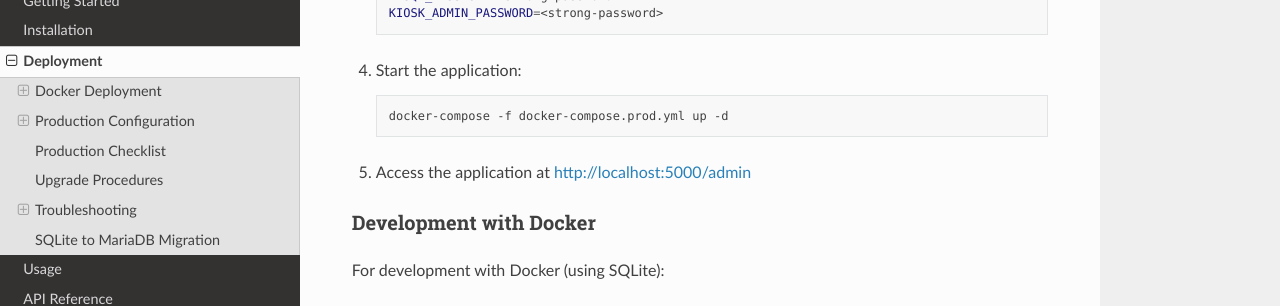
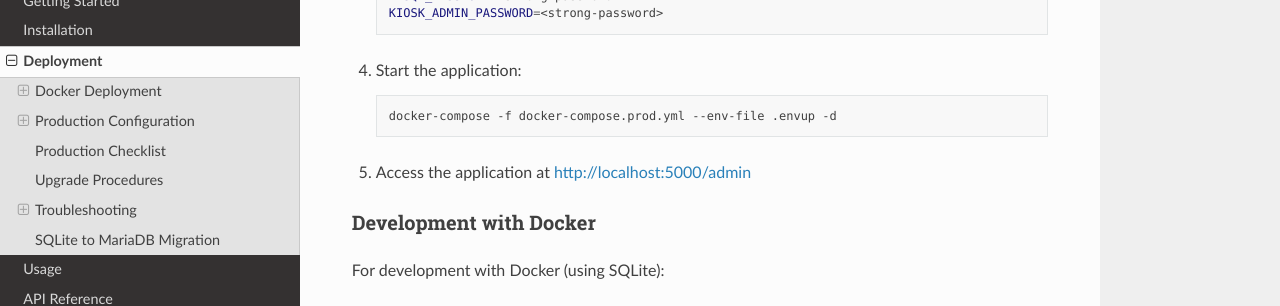
Before and after one commit to jantman/kiosk-show-replacement, a Sphinx documentation site: the page built from docs/deployment.rst, in a window 1280 px wide and 900 px high, scrolled down 769 px. Shown: the part 151-457 px from the top of the window. Built offline with Sphinx 7.4.7 and the Read the Docs theme 3.1.0, drawn with Linux system fonts in a browser that asks for light colours.

```diff
--- a/docs/deployment.rst
+++ b/docs/deployment.rst
@@ -49,7 +49,7 @@ Quick Start
 
    .. code-block:: bash
 
-      docker-compose -f docker-compose.prod.yml up -d
+      docker-compose -f docker-compose.prod.yml --env-file .envup -d
 
 5. Access the application at http://localhost:5000/admin
 
```
